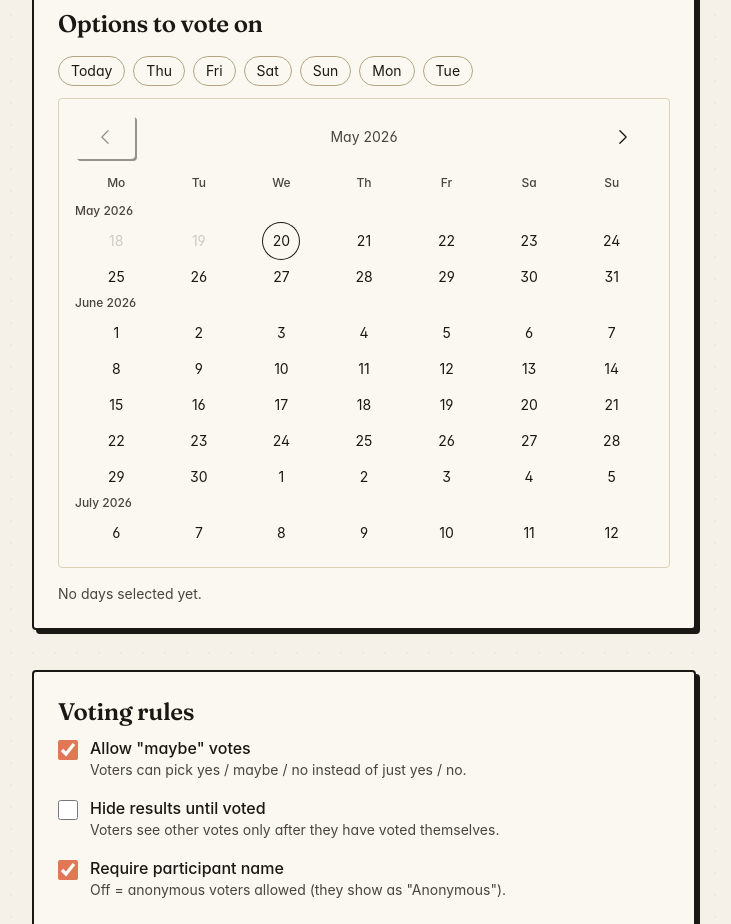
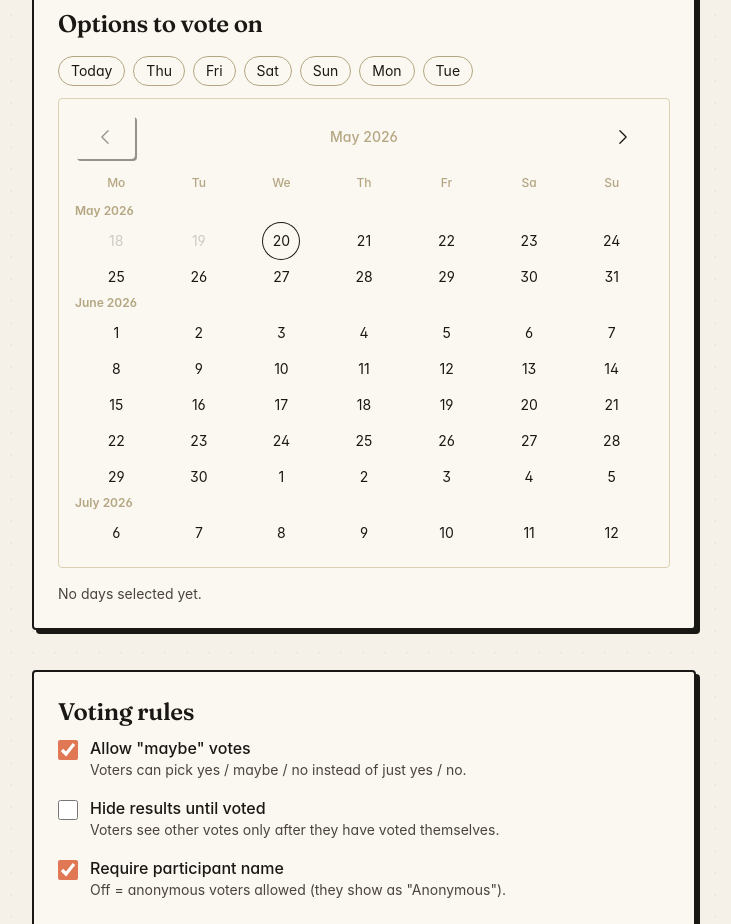
Before and after one commit to sebastianwien/whenly, a Vue app in the folder frontend/: page /new in a window 1280 px wide. Shown: the part 800-1724 px from the top of the page, without its empty margins (276-1007 px from the left). Built offline with nearby package versions, Linux system fonts and the light colour scheme; a web font is replaced by a local one.

Commit message:
fix: wochentage und monatsbezeichnung heller (sand-400)

```diff
--- a/frontend/src/components/DatePicker.vue
+++ b/frontend/src/components/DatePicker.vue
@@ -93,7 +93,7 @@ function monthLabelForWeek(week: Date[], wi: number): string | null {
         <button type="button" class="btn btn-ghost p-1" :disabled="offset === 0" @click="prev">
           <ChevronLeftIcon class="w-5 h-5" />
         </button>
-        <span class="text-sm text-[var(--color-ink-100)] capitalize">
+        <span class="text-sm text-[var(--color-sand-400)] font-medium capitalize">
           {{ weeks[0][0].toLocaleDateString(locale, { month: 'long', year: 'numeric' }) }}
         </span>
         <button type="button" class="btn btn-ghost p-1" @click="next">
@@ -106,7 +106,7 @@ function monthLabelForWeek(week: Date[], wi: number): string | null {
         <div
           v-for="wd in weekdayLabels"
           :key="wd"
-          class="text-center text-xs text-[var(--color-ink-100)] font-medium py-1"
+          class="text-center text-xs text-[var(--color-sand-400)] font-medium py-1"
         >
           {{ wd }}
         </div>
@@ -117,7 +117,7 @@ function monthLabelForWeek(week: Date[], wi: number): string | null {
         <!-- Month separator -->
         <div
           v-if="monthLabelForWeek(week, wi)"
-          class="col-span-7 text-xs text-[var(--color-ink-100)] font-medium capitalize pt-2 pb-1 border-t border-[var(--color-sand-300)] mt-1 first:border-t-0 first:mt-0 first:pt-0"
+          class="col-span-7 text-xs text-[var(--color-sand-400)] font-semibold capitalize pt-2 pb-1 border-t border-[var(--color-sand-300)] mt-1 first:border-t-0 first:mt-0 first:pt-0"
         >
           {{ monthLabelForWeek(week, wi) }}
         </div>
```
